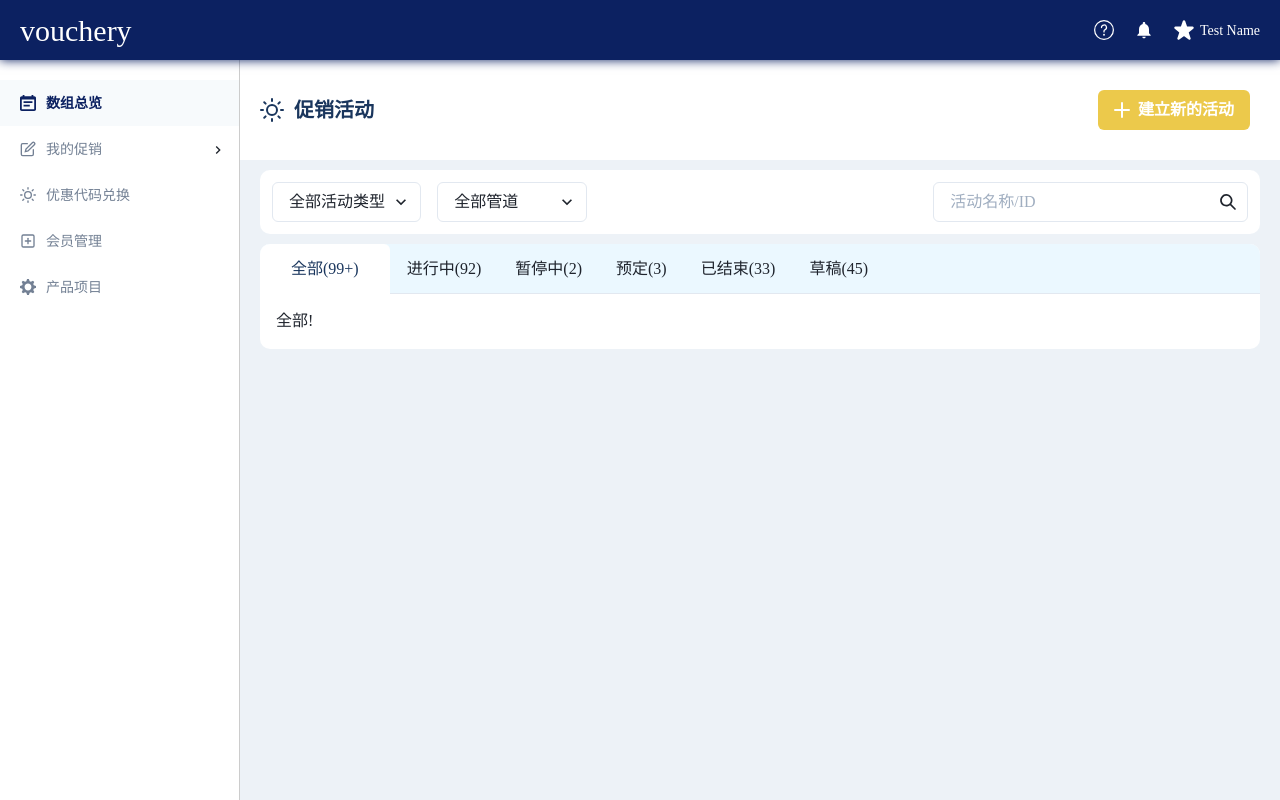
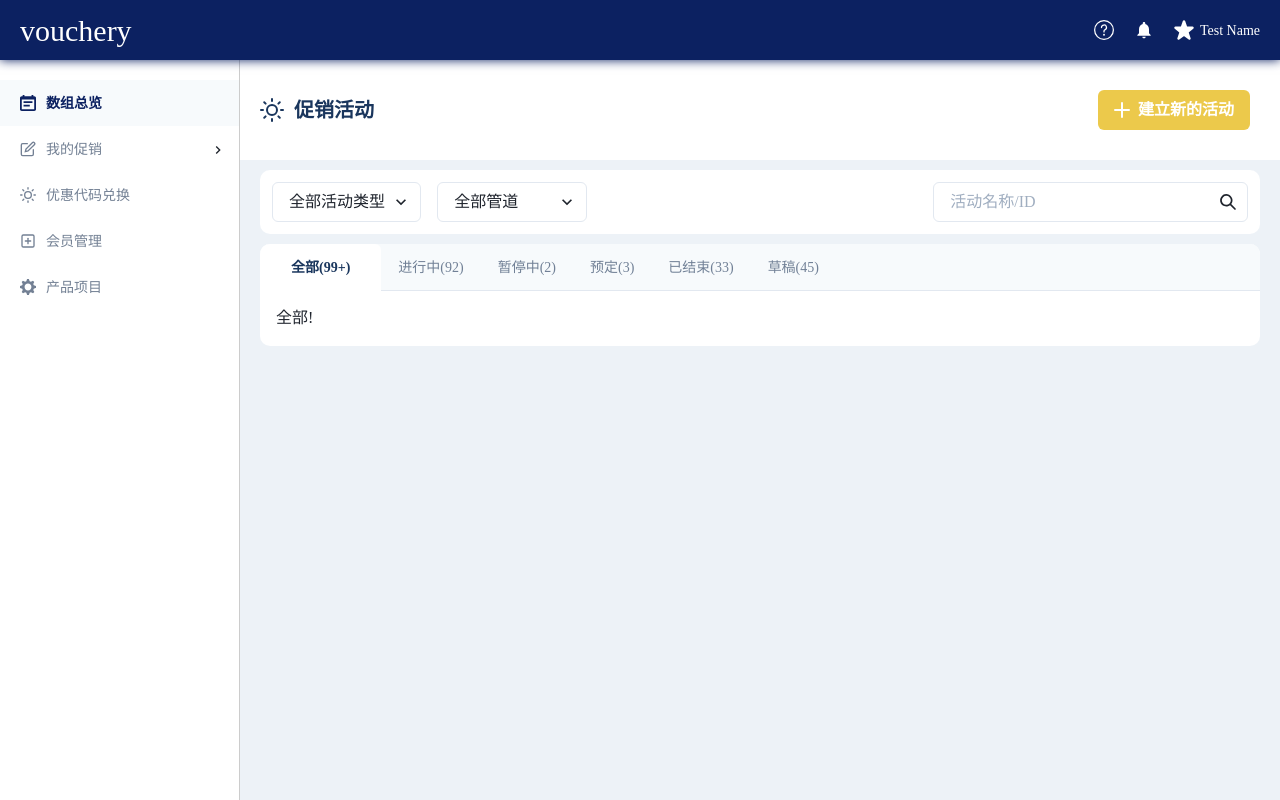
Before and after one commit to naihe138/vouchery, a React (Vite) app: page /promotions in a window 1280 px wide. Built offline with nearby package versions, Linux system fonts and the light colour scheme.

Commit message:
feat: 新增库的模板

```diff
--- a/src/pages/promotions/index.tsx
+++ b/src/pages/promotions/index.tsx
@@ -56,16 +56,16 @@ const Promotions: FC = () => (
       </GridItem>
     </Grid>
     <Box bg={'white'} margin="10px 20px" borderRadius="10" overflow={'hidden'}>
-      <Tabs isManual variant="enclosed">
-        <TabList bg={'blue.50'}>
-          <Tab _selected={{ color: 'blue.900', bg: 'white' }} padding="12px 30px">
+      <Tabs isManual variant="enclosed" size="sm">
+        <TabList bg={'#F7FAFC'} color="gray.500">
+          <Tab _selected={{ color: 'blue.900', bg: 'white', fontWeight: 'bold' }} padding="12px 30px">
             全部(99+)
           </Tab>
-          <Tab _selected={{ color: 'blue.900', bg: 'white' }}>进行中(92)</Tab>
-          <Tab _selected={{ color: 'blue.900', bg: 'white' }}>暂停中(2)</Tab>
-          <Tab _selected={{ color: 'blue.900', bg: 'white' }}>预定(3)</Tab>
-          <Tab _selected={{ color: 'blue.900', bg: 'white' }}>已结束(33)</Tab>
-          <Tab _selected={{ color: 'blue.900', bg: 'white' }}>草稿(45)</Tab>
+          <Tab _selected={{ color: 'blue.900', bg: 'white', fontWeight: 'bold' }}>进行中(92)</Tab>
+          <Tab _selected={{ color: 'blue.900', bg: 'white', fontWeight: 'bold' }}>暂停中(2)</Tab>
+          <Tab _selected={{ color: 'blue.900', bg: 'white', fontWeight: 'bold' }}>预定(3)</Tab>
+          <Tab _selected={{ color: 'blue.900', bg: 'white', fontWeight: 'bold' }}>已结束(33)</Tab>
+          <Tab _selected={{ color: 'blue.900', bg: 'white', fontWeight: 'bold' }}>草稿(45)</Tab>
         </TabList>
         <TabPanels>
           <TabPanel>
```
